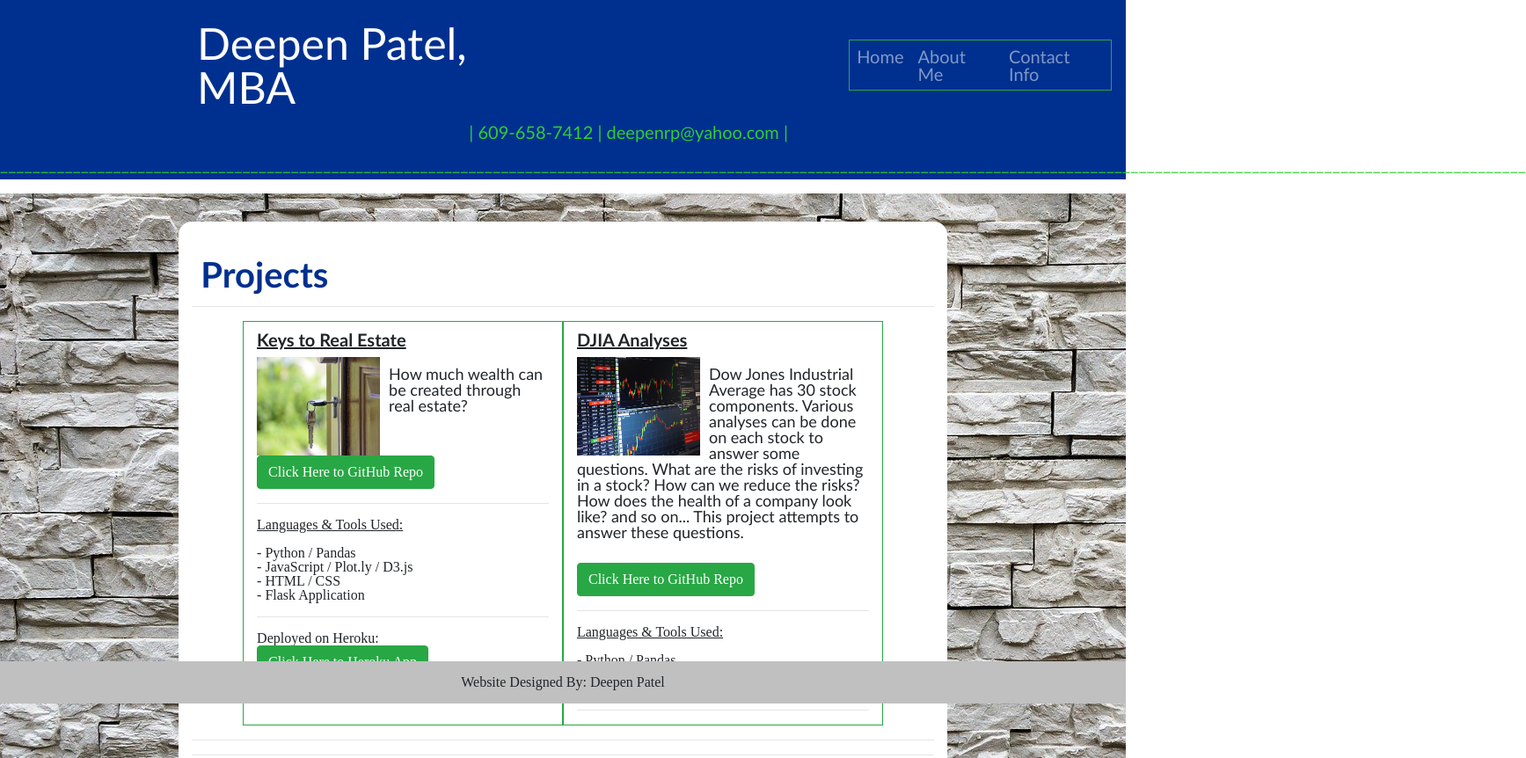
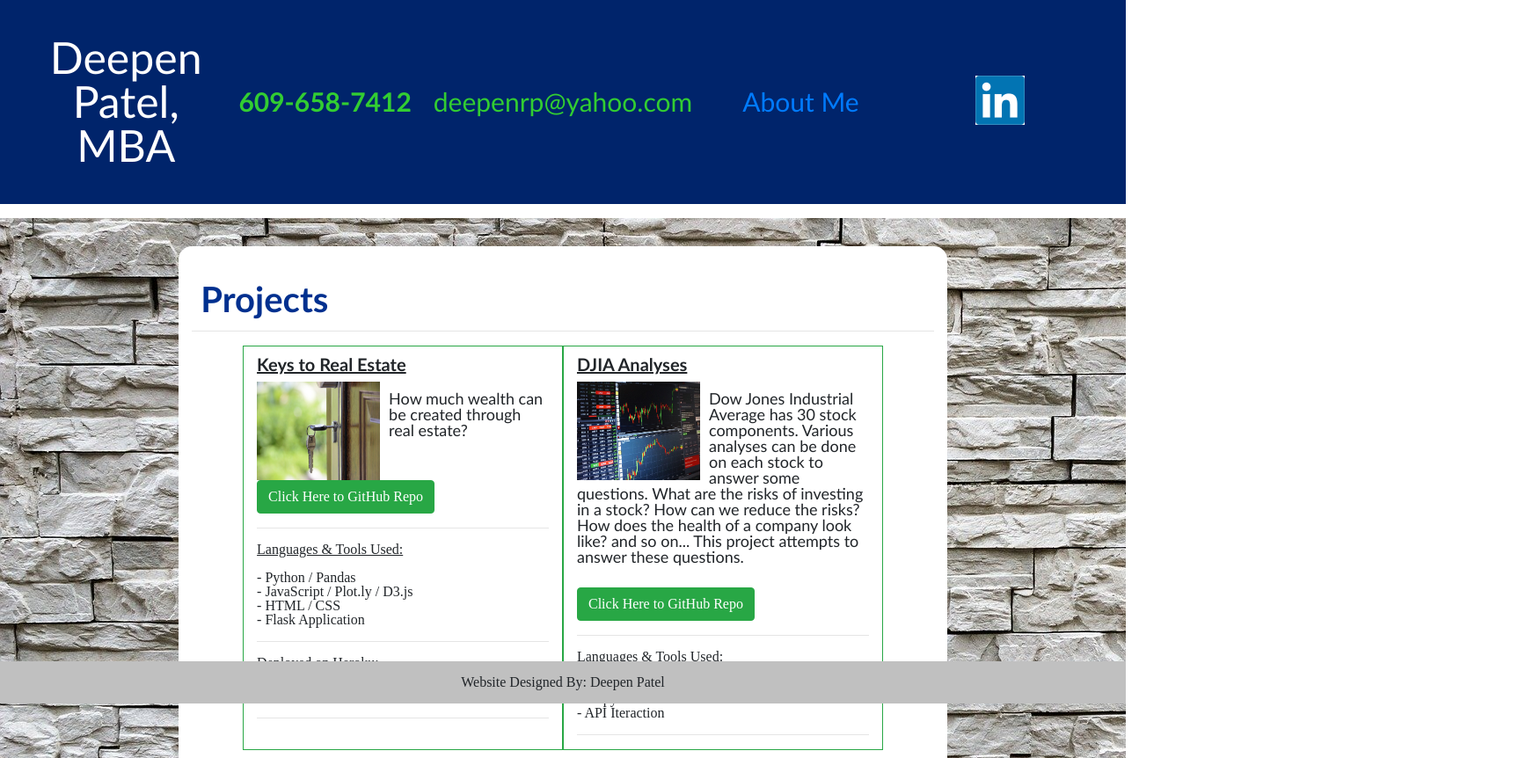
Before and after one commit to deepenrp/deepenrp.github.io, a plain HTML site: page index.html in a window 1280 px wide. Shown: the top 862 px of the page at 88% size, 1735 px wide, since content can reach past the window. Drawn offline with nearby package versions, Linux system fonts and the light colour scheme.

Commit message:
Update Header

```diff
--- a/index.html
+++ b/index.html
@@ -11,34 +11,13 @@
 
 <body>
 
-  <header class="sticky-top blue-background">
-    </br>
-
-      <nav class="navbar navbar-expand-lg navbar-dark indigo ">
-        <a class="web-title offset-2">Deepen Patel, MBA</a>
-        <button class="navbar-toggler" type="button" data-toggle="collapse" data-target="#navbarText"
-          aria-controls="navbarText" aria-expanded="false" aria-label="Toggle navigation">
-          <span class="navbar-toggler-icon"></span>
-        </button>
-        <div class="collapse navbar-collapse offset-3 border border-success" id="navbarText">
-          <ul class="navbar-nav mr-auto">
-            <li class="nav-item">
-              <a class="nav-link section-title" href="/">Home</a>
-            </li>
-            <li class="nav-item">
-              <a class="nav-link section-title" href="./webfiles/pages/about_me.html">About Me</a>
-            </li>
-            <li class="nav-item">
-              <a class="nav-link section-title" href="./webfiles/pages/contact_info.html">Contact Info</a>
-            </li>
-          </ul>
-        </div>
-      </nav>
-
-      <li class="navbar-text contact-info offset-5">| 609-658-7412 | deepenrp@yahoo.com |</li>
-      <li class="navbar-text contact-info">_____________________________________________________________________________________________________________________________________________________________________________________________</li>
-    </hr>
-  </header>
+  <div class="grid-header sticky-top blue-background">
+    <div class="grid-header-item web-title">Deepen Patel, MBA</div>
+    <div class="grid-header-item contact-info">609-658-7412</div>
+    <div class="grid-header-item contact-info">deepenrp@yahoo.com</div>
+    <div class="grid-header-item contact-info"><a href="./webfiles/pages/about_me.html">About Me</a></div>
+    <div class="grid-header-item"><a class="linkedin-logo" href="https://www.linkedin.com/in/deepenrp/"><img src="./webfiles/images/linkedin_logo.png" alt="LinkedIn Logo"></a></div>
+  </div>
 
 </br>
 
--- a/webfiles/css/styles.css
+++ b/webfiles/css/styles.css
@@ -33,7 +33,7 @@
 
 .contact-info {
   font-style: bold;
-  font-size: 20px;
+  font-size: 30px;
   font-family: candara;
   color: limegreen;
 }
@@ -114,7 +114,7 @@
   font-size: 20px;
   font-family: candara;
   font-weight: bold;
-  color: rgb(0, 48, 143);
+  color: rgb(60, 125, 255);
 }
 
 .site_font {
@@ -130,3 +130,30 @@
 .bold {
   font-weight: bold;
 }
+
+.grid-header {
+  display: grid;
+  grid-template-columns: 1fr 1fr 1fr 1fr 1fr; /* Three columns with the middle one taking up more space */
+  background-color: rgb(0, 36, 107); /* Background color for the header */
+  color: #fff; /* Text color */
+  padding: 30px; /* Padding for the header */
+  align-items: center; /* Center-align items vertically */
+}
+
+/* Define styles for grid items (header cells) */
+.grid-header-item {
+  text-align: center; /* Center-align the text in each cell */
+  padding: 10px; /* Padding for each cell */
+  border-bottom: 2px solid transparent; /* Add an underline that's initially transparent */
+  transition: border-color 0.3s; /* Smooth transition for the underline */
+}
+
+/* Hover effect for grid items */
+.grid-header-item:hover {
+  border-color: #fff; /* Change the underline color on hover */
+}
+
+/* Additional styling for specific cells if needed */
+.grid-header-item:nth-child(2) {
+  font-weight: bold; /* Make the middle cell text bold */
+}
```
Also changed, not shown: webfiles/pages/about_me.html (+7 -28 lines), webfiles/images/linkedin_logo.png (added).
